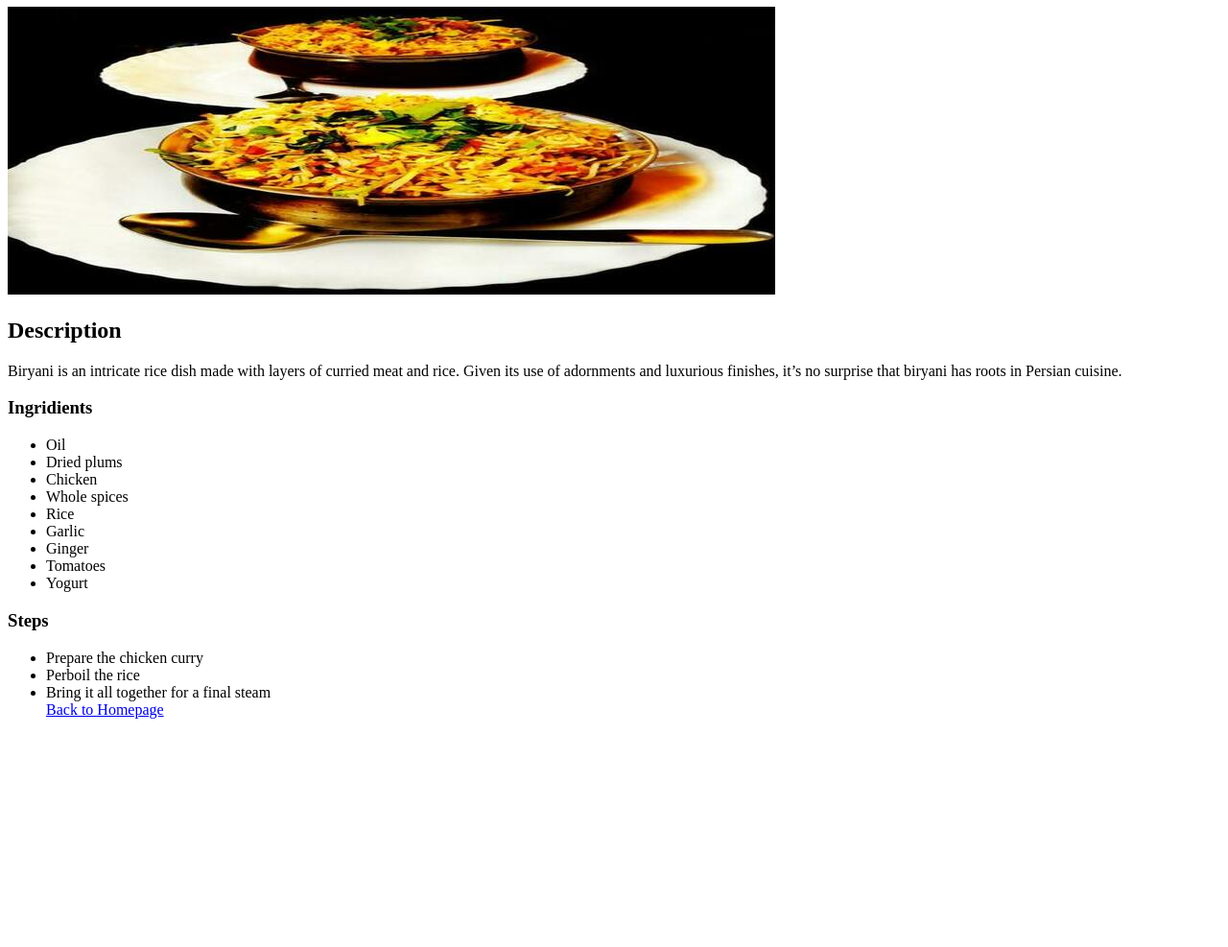
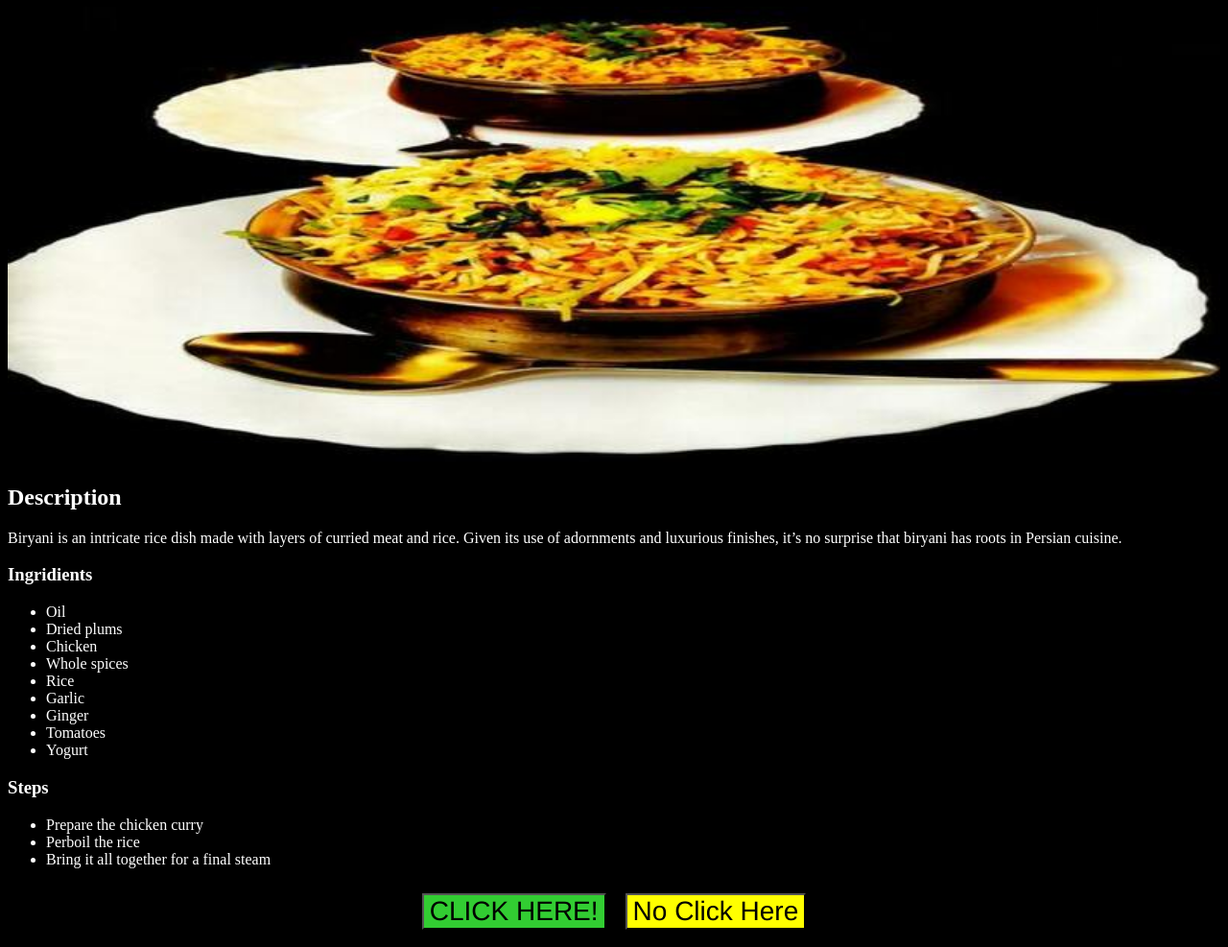
Before and after one commit to najeedrana/odin-recipes, a plain HTML site: page biryani.html in a window 1280 px wide. Shown: the part 73-1060 px from the top of the page at 96% size. Before the commit the page ends 838 px from the top, so only its background shows below. Drawn offline with Linux system fonts and the light colour scheme.

Commit message:
Added some basic css

```diff
--- a/biryani.html
+++ b/biryani.html
@@ -1,6 +1,7 @@
 <!DOCTYPE html>
 <html lang="en">
     <head>
+        <link rel="stylesheet" href="style.css">
         <meta charset="UTF-8">
         <title>Biryani</title>
     </head>
@@ -29,7 +30,10 @@
     <li>Perboil the rice</li>
     <li>Bring it all together for a final steam</li>
 
-    <a href="index.html">Back to Homepage</a>
 </ul>
+<div class="buttons" >
+    <a href="index.html"><button class="first-button">CLICK HERE!</button></a>
+    <a href="index.html"><button class="second-button">No Click Here</button></a>
+    </div>
     </body>
 </html>
--- a/style.css
+++ b/style.css
@@ -1,3 +1,33 @@
 body  {
-    background-color: lightgreen;
+    background-color: black;
+    font-family: monospaces;
+    color: white;
 }
+.recipes {
+    color: white;
+}
+img {
+    height: auto;
+    width: 100%;
+}
+.main-image {
+    height: auto;
+    width: 500px;
+}
+.first-button , .second-button {
+    font-size: 28px;
+    font-family: Helvetica,"Times New Roman",sans-serif;
+}
+.first-button{
+    background-color: limegreen;
+    margin: 10px;
+
+}
+.second-button{
+    background-color: yellow;
+    margin: 10px;
+}
+.buttons{
+    display: flex;
+    justify-content: center;
+}
```
Also changed, not shown: index.html (+4 -4 lines), karahi.html (+5 -1 lines), rasmalai.html (+5 -1 lines).
